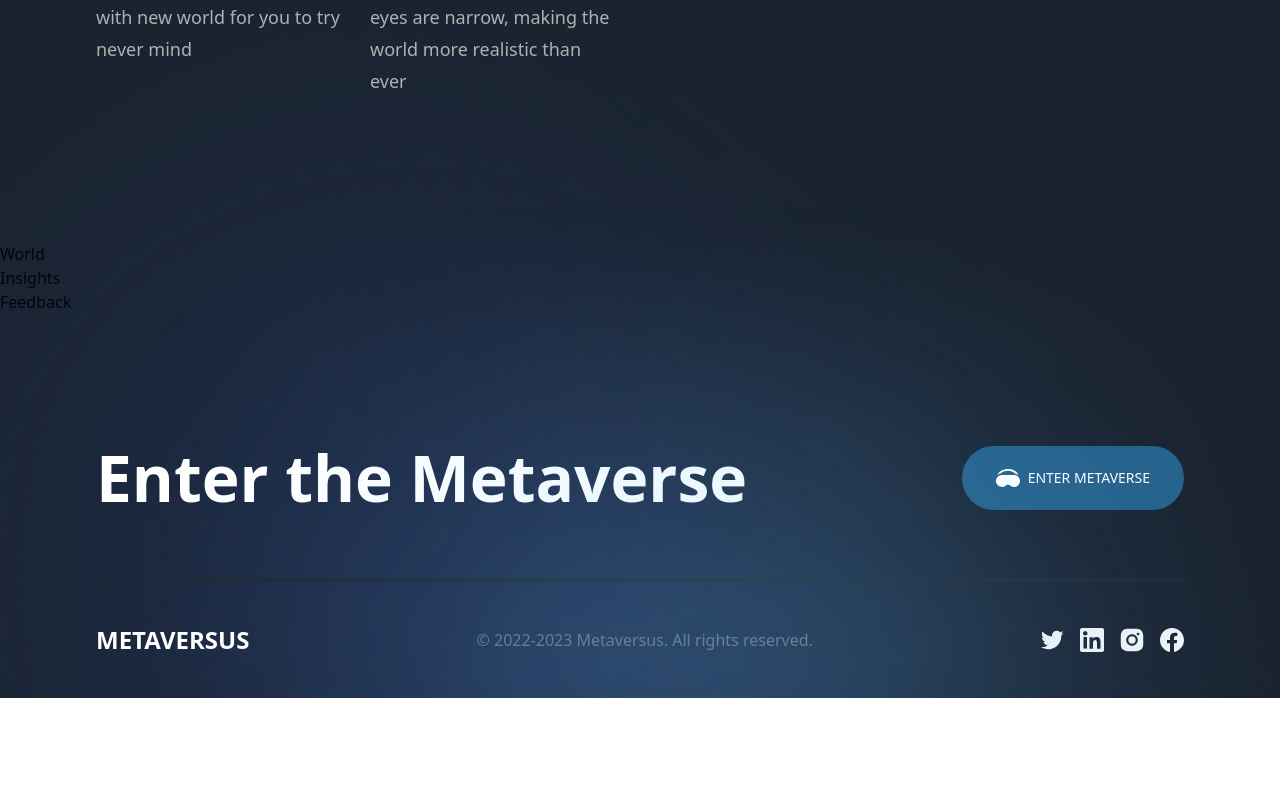
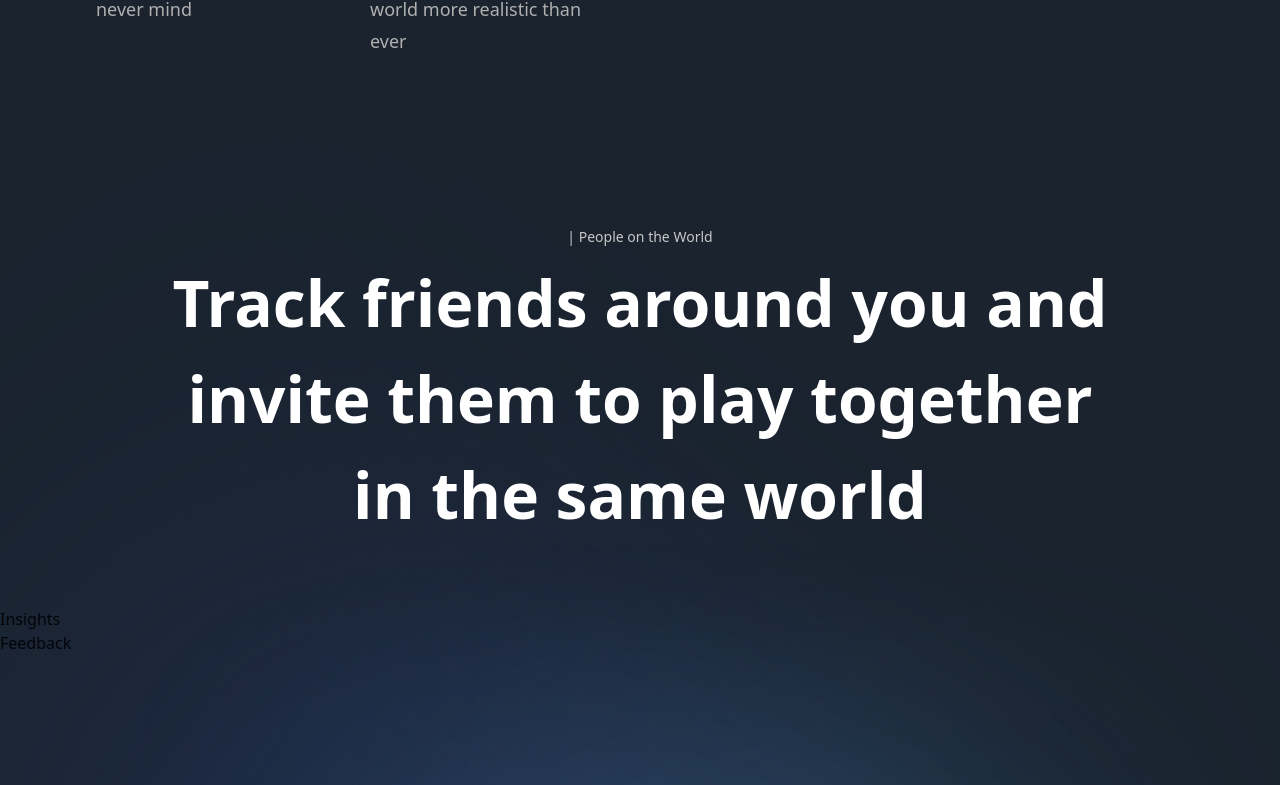
Before and after one commit to Shajwan-Namiq/Metaversus_project, a Next.js app: page / in a window 1280 px wide. Shown: the part 4375-5160 px from the top of the page. Before the commit the page ends 5073 px from the top, so only its background shows below. Built offline with nearby package versions, Linux system fonts and the light colour scheme; a web font is replaced by a local one.

Commit message:
adding header to world section

```diff
--- a/sections/WhatsNew.js
+++ b/sections/WhatsNew.js
@@ -20,7 +20,7 @@ const WhatsNew = () => {
           viewport={{ once: false, amount: 0.25 }}
           className="mx-auto flex lg:flex-row flex-col gap-8"
         >
-          <div className="px-4 py-16 mx-auto sm:max-w-xl md:max-w-full lg:max-w-screen-2xl md:px-24 lg:px-8 lg:py-20">
+          <div className="px-4 py-16 mx-auto sm:max-w-xl md:max-w-full lg:max-w-screen-2xl md:px-24 lg:px-8 lg:py-10">
             <div className="grid gap-10 lg:grid-cols-2">
               <motion.div
                 variants={fadeIn("right", "tween", 0.2, 1)}
@@ -44,7 +44,7 @@ const WhatsNew = () => {
                 className="flex justify-center items-center"
               >
                 <img
-                  className=" w-[100%] h-[100%] object-contain"
+                  className=" w-[95%] h-[100%] object-contain"
                   src="/whats-new.png"
                   alt="get-started"
                 />
--- a/sections/World.js
+++ b/sections/World.js
@@ -1,10 +1,38 @@
- "use client";
- import React from 'react'
+"use client";
 
- const World = () => {
-   return (
-     <section>World</section>
-   )
- }
+import { motion } from "framer-motion";
 
- export default World
+import styles from "../styles";
+import { TitleText, TypingText } from "../components/CustomText";
+import { fadeIn, staggerContainer } from "../utils/motion";
+
+const World = () => {
+  return (
+    <section className={`${styles.padding}  relative z-10`}>
+      <motion.div
+        variants={staggerContainer}
+        initial="hidden"
+        whileInView="show"
+        viewport={{ once: false, amount: 0.25 }}
+        className="mx-auto flex flex-col"
+      >
+        <div className="flex justify-center items-center">
+          <TypingText title="| People on the World" />
+        </div>
+
+        <div className="max-w-[962px] mx-auto text-center ">
+          <TitleText
+            title={
+              <>
+                Track friends around you and invite them to play together in the
+                same world
+              </>
+            }
+          />
+        </div>
+      </motion.div>
+    </section>
+  );
+};
+
+export default World;
```
